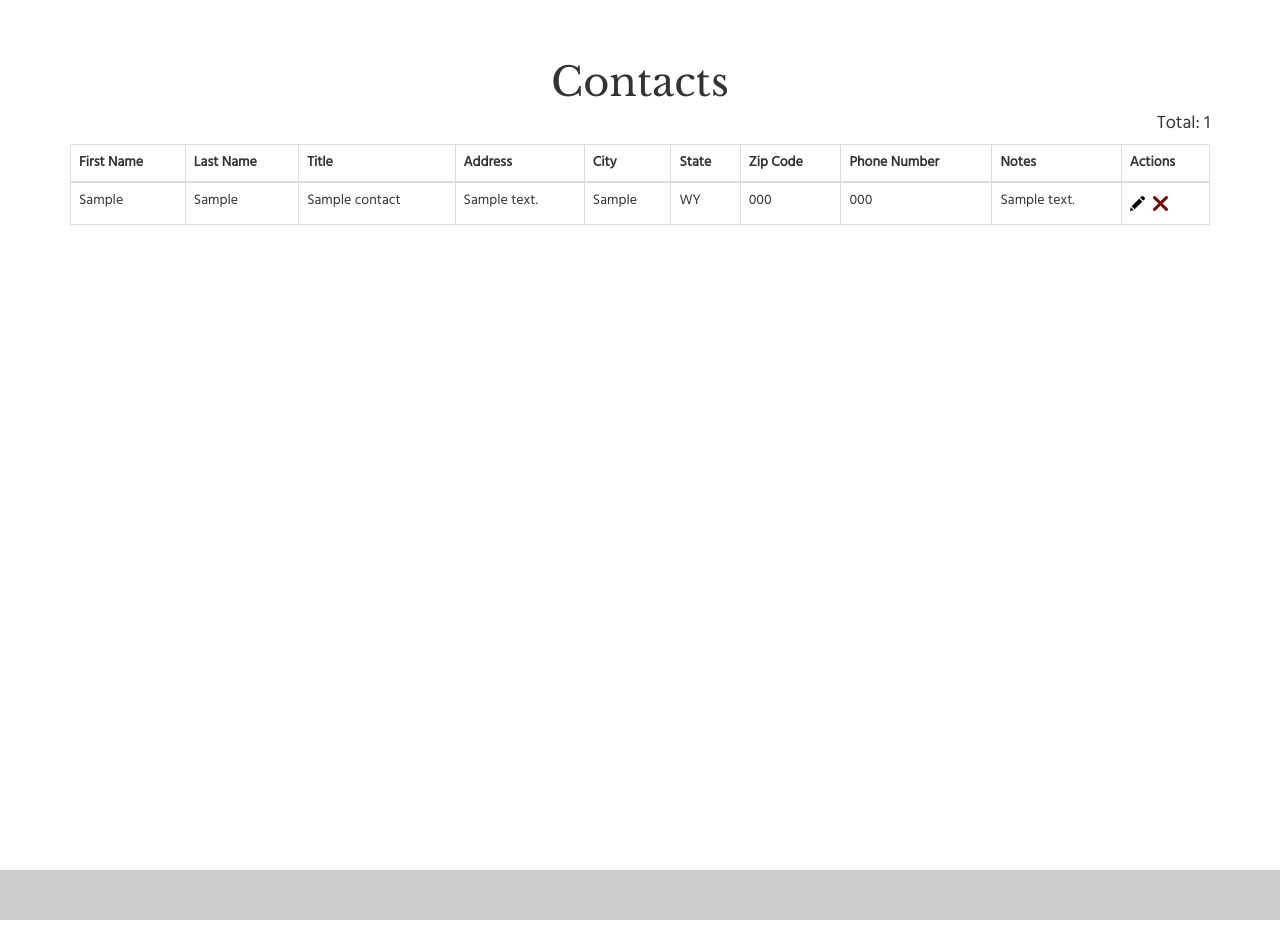
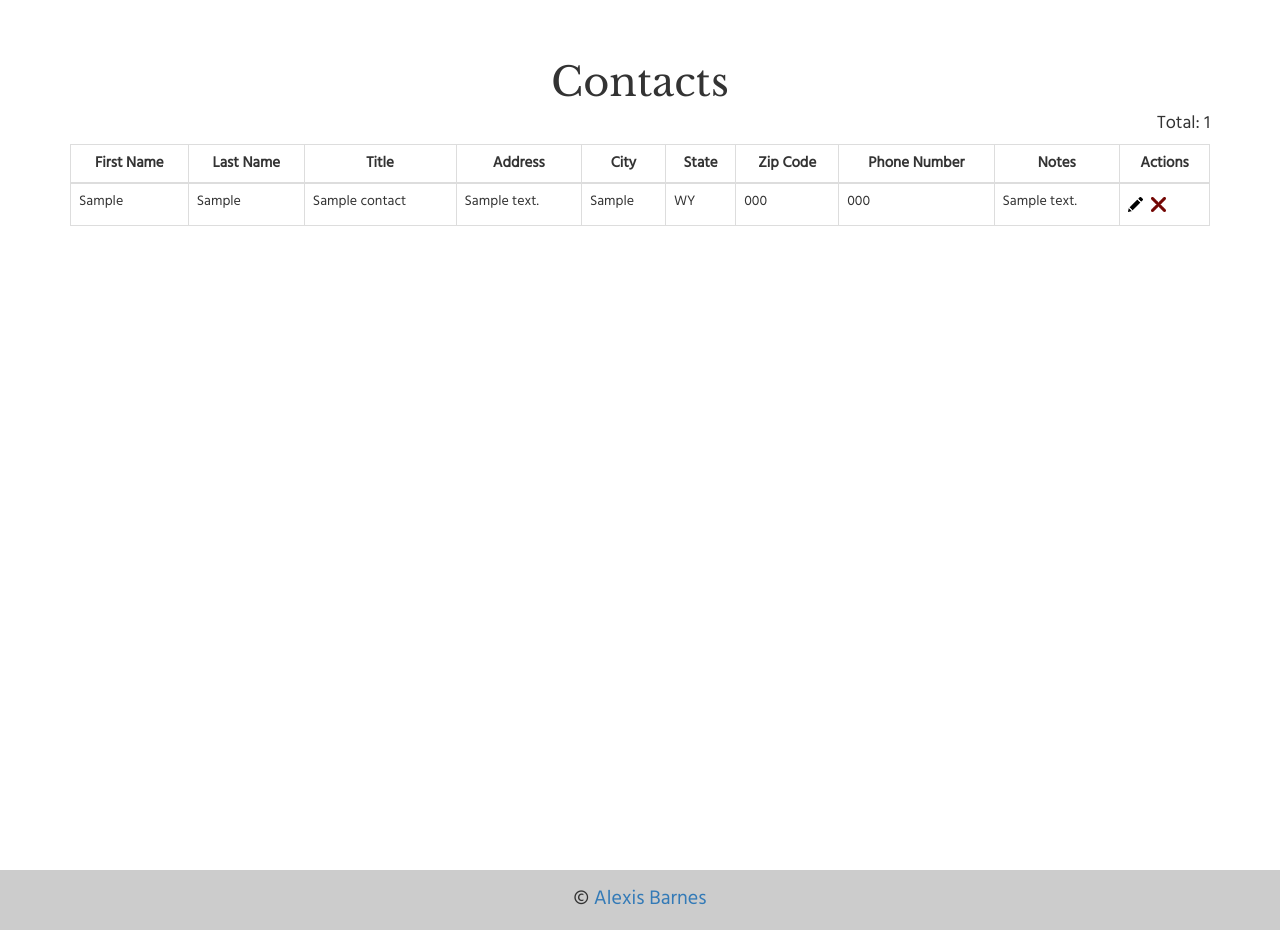
Before and after one commit to alexisbarnes/contact-manager, a PHP site: page / in a window 1280 px wide. Shown: the part 52-982 px from the top of the page. Run offline with PHP 8.4, Linux system fonts and the light colour scheme; tables that the repository leaves empty or names only in its code hold one stand-in row (values such as "Sample post"); some libraries are stand-ins or nearby versions.

Commit message:
Linked website in footer.

```diff
--- a/css/style.css
+++ b/css/style.css
@@ -13,6 +13,14 @@ h1 {
   text-align: center;
   font-family: 'Libre Baskerville', serif;
   font-size: 40px;
+}
+
+a {
+
+}
+
+a:hover {
+  text-decoration: none;
 }
 
 .container {
@@ -66,6 +74,12 @@ h1 {
   color: #730603;
   background-color: #EAB6B6;
   border-color: #EAB6B6;
+}
+
+/*--TABLE HEADER--*/
+.table-header {
+  text-align: center;
+  font-size: 15px;
 }
 
 /*--FORM--*/
@@ -134,10 +148,16 @@ textarea.form-control {
 /*--FOOTER--*/
 footer {
   background-color: #CCCCCC;
-  height: 50px;
+  height: 60px;
   margin-top: 50px;
 }
 
 .no-padding {
   padding: 0;
 }
+
+footer p {
+  text-align: center;
+  padding-top: 15px;
+  font-size: 20px;
+}
--- a/footer.php
+++ b/footer.php
@@ -7,7 +7,7 @@
 
   <div class="container-fluid no-padding">
     <footer>
-
+      <p>&copy; <a href="http://www.alexisbarnes.com" target="_blank">Alexis Barnes</a></p>
     </footer>
   </div>
 
--- a/index.php
+++ b/index.php
@@ -33,16 +33,16 @@
   <div class="table-responsive">
   <table class="table table-hover table-bordered">
     <thead class="thead-inverse">
-      <th>First Name</th>
-      <th>Last Name</th>
-      <th class="visible-sm visible-md visible-lg visible-lg">Title</th>
-      <th class="visible-md visible-lg visible-lg">Address</th>
-      <th class="visible-md visible-lg visible-lg">City</th>
-      <th class="visible-md visible-lg visible-lg">State</th>
-      <th class="visible-md visible-lg visible-lg">Zip Code</th>
-      <th>Phone Number</th>
-      <th class="visible-md visible-lg visible-lg">Notes</th>
-      <th>Actions</th>
+      <th class="table-header">First Name</th>
+      <th class="table-header">Last Name</th>
+      <th class="table-header visible-sm visible-md visible-lg visible-lg">Title</th>
+      <th class="table-header visible-md visible-lg visible-lg">Address</th>
+      <th class="table-header visible-md visible-lg visible-lg">City</th>
+      <th class="table-header visible-md visible-lg visible-lg">State</th>
+      <th class="table-header visible-md visible-lg visible-lg">Zip Code</th>
+      <th class="table-header">Phone Number</th>
+      <th class="table-header visible-md visible-lg visible-lg">Notes</th>
+      <th class="table-header">Actions</th>
     </thead>
     <tbody>
       <?php foreach($contacts as $contact) : ?>
```
